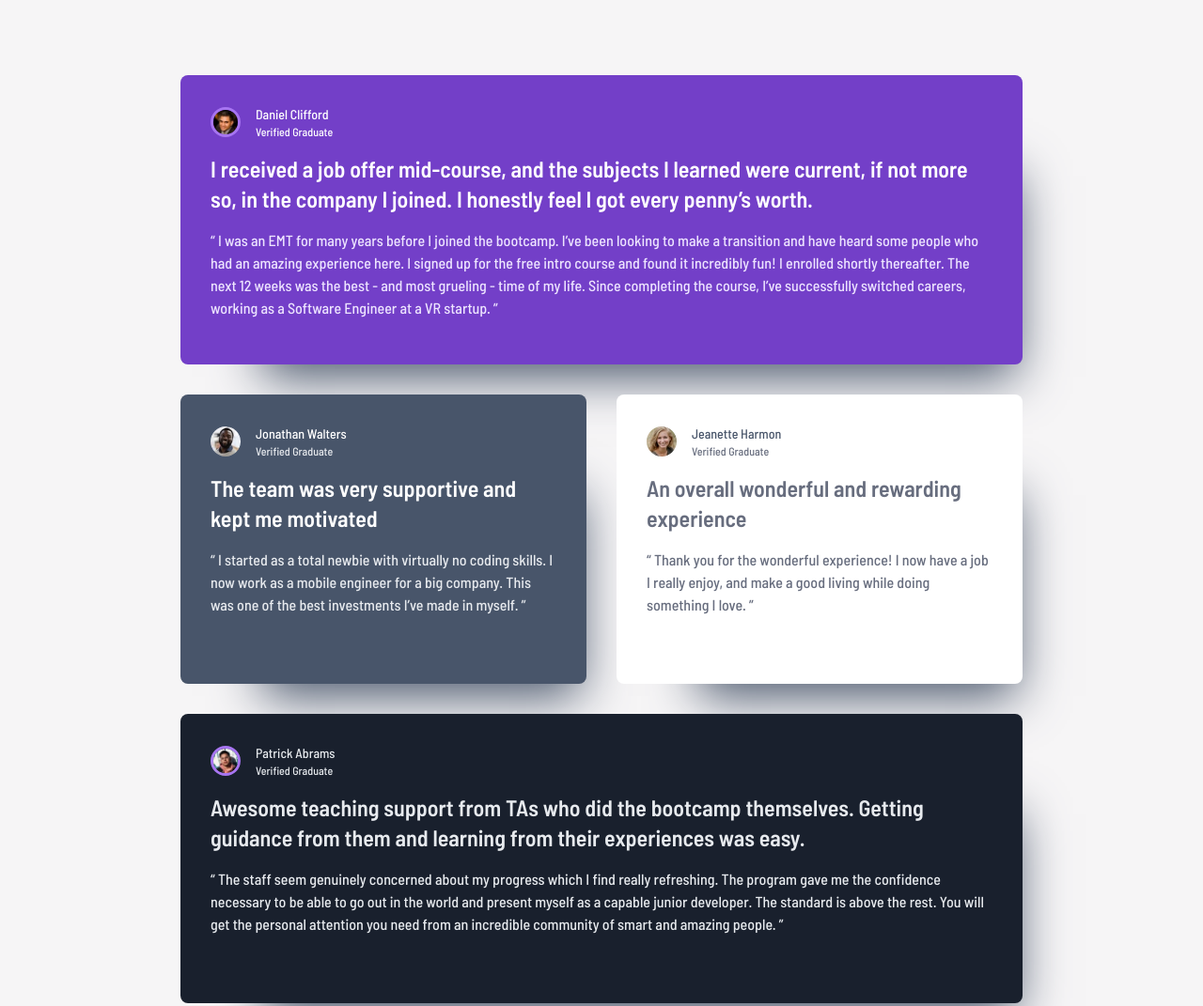
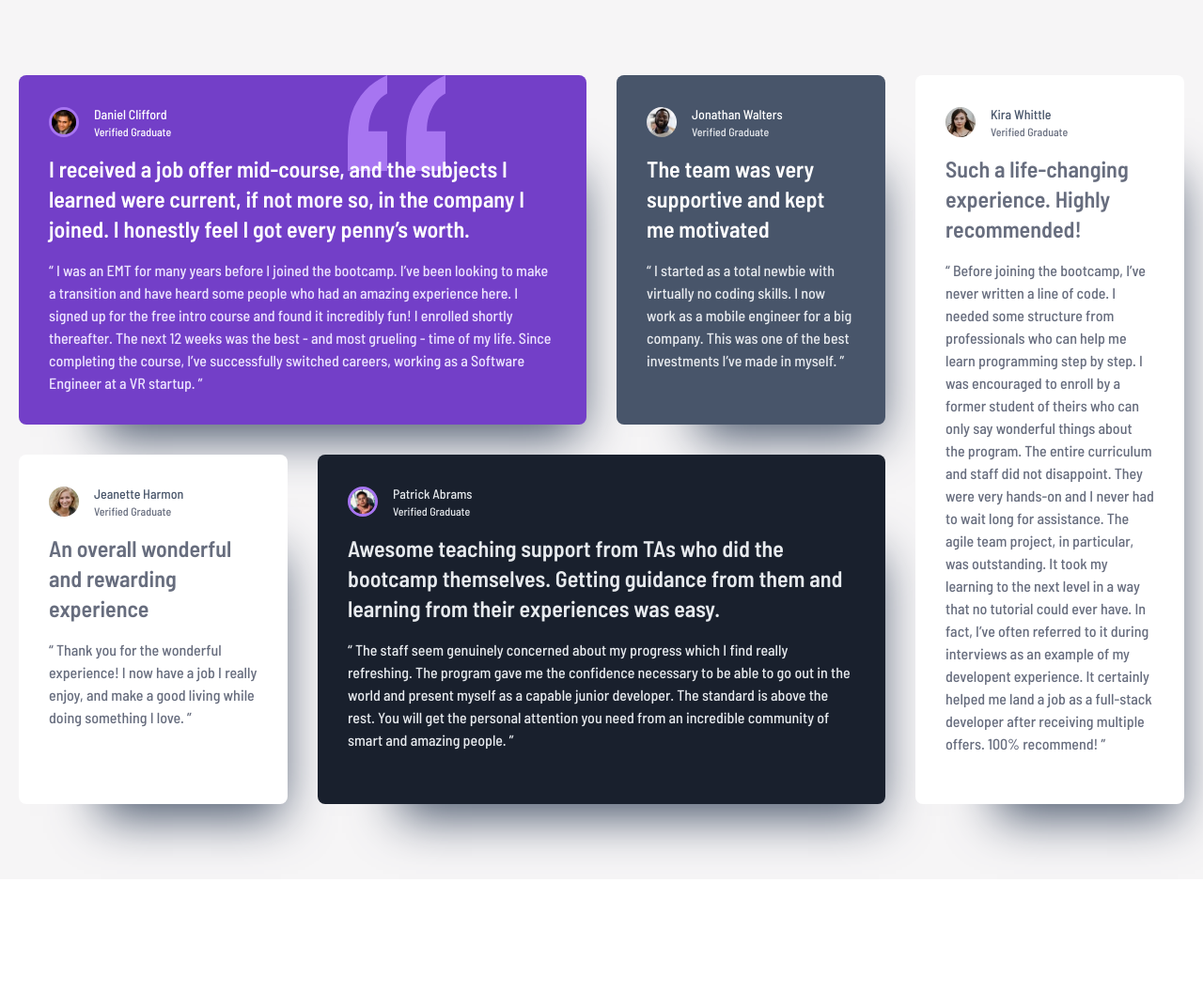
Before and after one commit to JVarney03/webdev-testimonials-section, a website built with Vite: page index.html in a window 1280 px wide. Shown: the top 1071 px of the page at 94% size. After the commit the page ends 936 px from the top, so only its background shows below. Built offline with nearby package versions, Linux system fonts and the light colour scheme.

Commit message:
made responsive up to large screens

```diff
--- a/index.html
+++ b/index.html
@@ -16,10 +16,12 @@
     <link rel="stylesheet" href="./src/style.css" />
   </head>
   <body class="font-barlow">
-    <main class="bg-white-100 flex w-screen justify-center gap-8">
-      <div class="mx-5 my-20 grid max-w-sm gap-8 sm:max-w-4xl sm:grid-cols-2 sm:grid-rows-4">
+    <main class="bg-white-100 flex min-h-screen w-screen items-center justify-center gap-8">
+      <div
+        class="mx-5 my-20 grid max-w-sm gap-8 sm:max-w-4xl sm:grid-cols-2 sm:grid-rows-4 lg:max-w-400 lg:grid-cols-4 lg:grid-rows-2"
+      >
         <article
-          class="shadow-drop col-end-2 flex flex-col gap-4 rounded-lg bg-purple-500 p-8 text-white sm:col-span-2"
+          class="shadow-drop col-end-2 flex flex-col gap-4 rounded-lg bg-purple-500 p-8 text-white sm:col-span-2 sm:bg-[url(../images/bg-pattern-quotation.svg)] sm:bg-no-repeat sm:bg-position-[right_30%_top]"
         >
           <header class="flex items-center gap-4">
             <img
@@ -128,12 +130,12 @@
         </article>
 
         <article
-          class="shadow-drop text-grey-400 flex flex-col gap-4 rounded-lg bg-white p-8 sm:col-span-2"
+          class="shadow-drop text-grey-400 flex flex-col gap-4 rounded-lg bg-white p-8 sm:col-span-2 lg:col-span-1 lg:col-start-4 lg:row-span-2 lg:row-start-1"
         >
           <header class="flex items-center gap-4">
             <img
               class="h-8 rounded-full"
-              src="images/image-jeanette.jpg"
+              src="images/image-kira.jpg"
               alt="Profile Picture"
             />
             <div>
```
